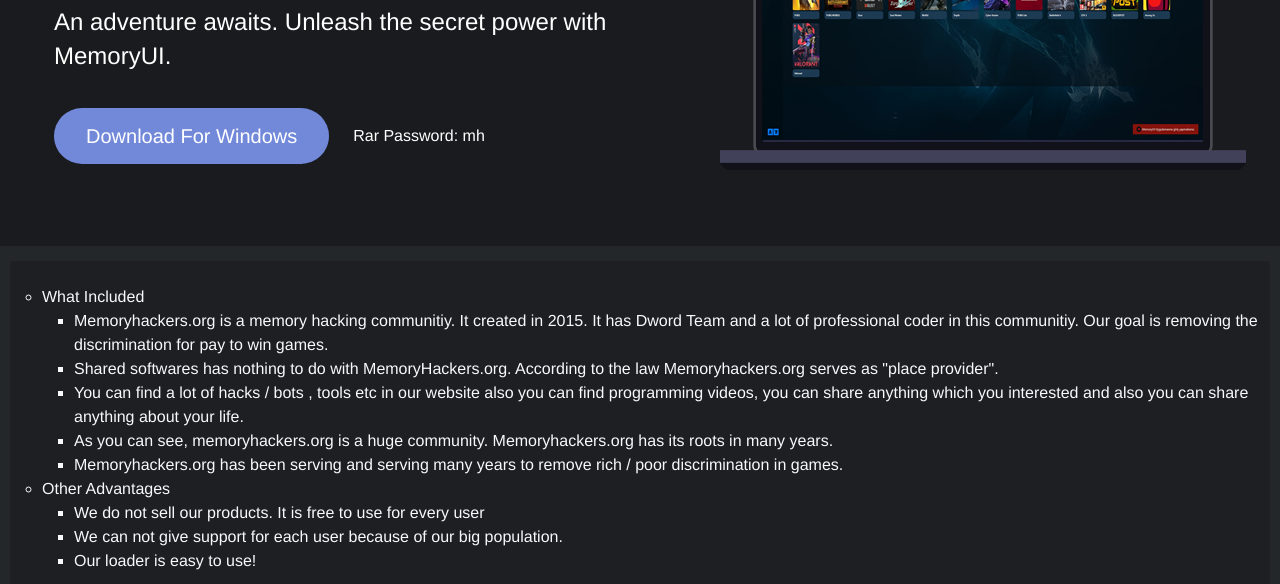
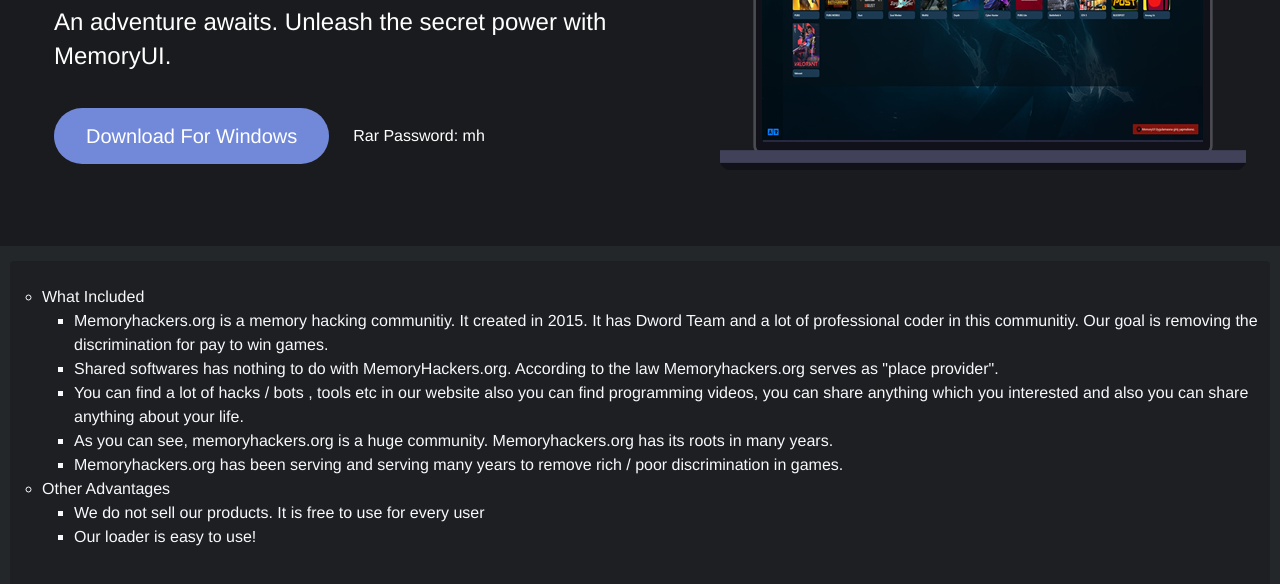
Before and after one commit to YKSLFF/MemoryDownloader, a plain HTML site: page index.html in a window 1280 px wide. Shown: the part 368-952 px from the top of the page. Drawn offline with nearby package versions, Linux system fonts and the light colour scheme.

Commit message:
Update index.html

```diff
--- a/index.html
+++ b/index.html
@@ -105,7 +105,6 @@
             <li class="librand">Other Advantages</li>
             <ul style="text-align:left">
               <li class="text-light"> We do not sell our products. It is free to use for every user</li>
-              <li class="text-light">We can not give support for each user because of our big population.</li>
               <li class="text-light">Our loader is easy to use!</li>
             </ul>
           </ul>
```
